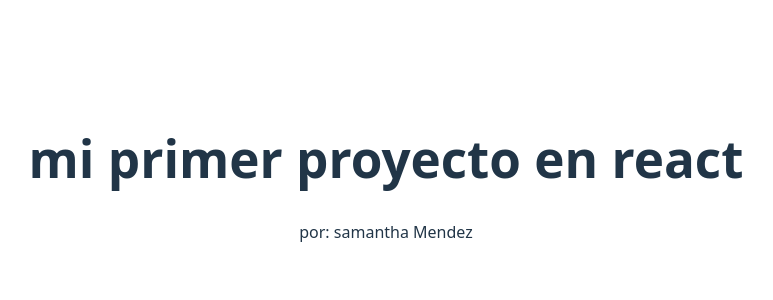
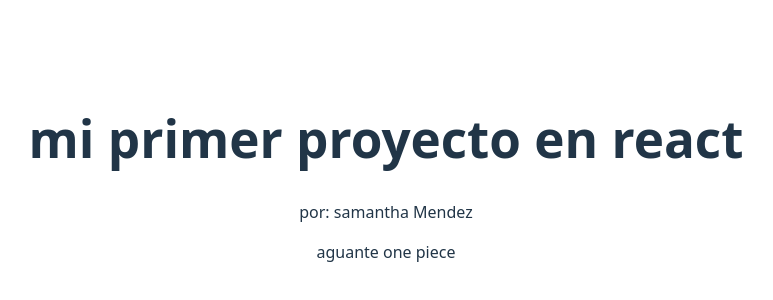
Before and after one commit to msam10/avanzado_01, a React (Vite) app: page / in a window 1280 px wide. Shown: the part 222-522 px from the top of the page, without its empty margins (254-1027 px from the left). Built offline with nearby package versions, Linux system fonts and the light colour scheme.

Commit message:
actualizando mi codigo

```diff
--- a/src/App.tsx
+++ b/src/App.tsx
@@ -8,6 +8,7 @@ function App() {
     <div>
       <h1>mi primer proyecto en react </h1>
       <p>por: samantha Mendez</p>
+      <p>aguante one piece</p>
     </div>
      ) }
 export default App
```
